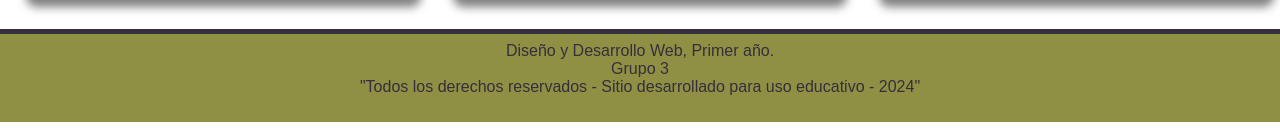
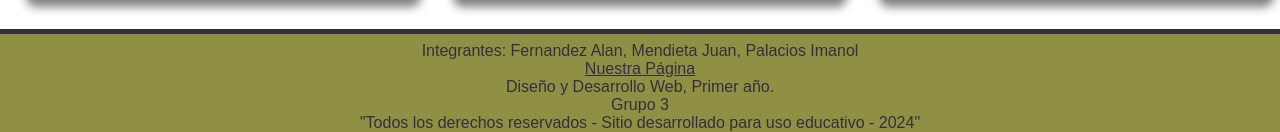
Before and after one commit to JuanxIG/circoM, a plain HTML site: page views/Nosotros.html in a window 1280 px wide. Shown: the part 1504-1636 px from the top of the page. Drawn offline with nearby package versions, Linux system fonts and the light colour scheme.

Commit message:
Update footer

```diff
--- a/views/Nosotros.html
+++ b/views/Nosotros.html
@@ -65,6 +65,8 @@
 
     <footer>
       <div class="divfooter">
+          <div>Integrantes: Fernandez Alan, Mendieta Juan, Palacios Imanol</div>
+          <div><a style="color: #352f3d" target="_blank" href="https://alanjferprog.github.io/Primer-Parcial-Web/inicio.html"> Nuestra Página</a></div>
           <div>Diseño y Desarrollo Web, Primer año.</div>
           <div>Grupo 3</div>
           <div>"Todos los derechos reservados - Sitio desarrollado para uso educativo - 2024"</div>
```
